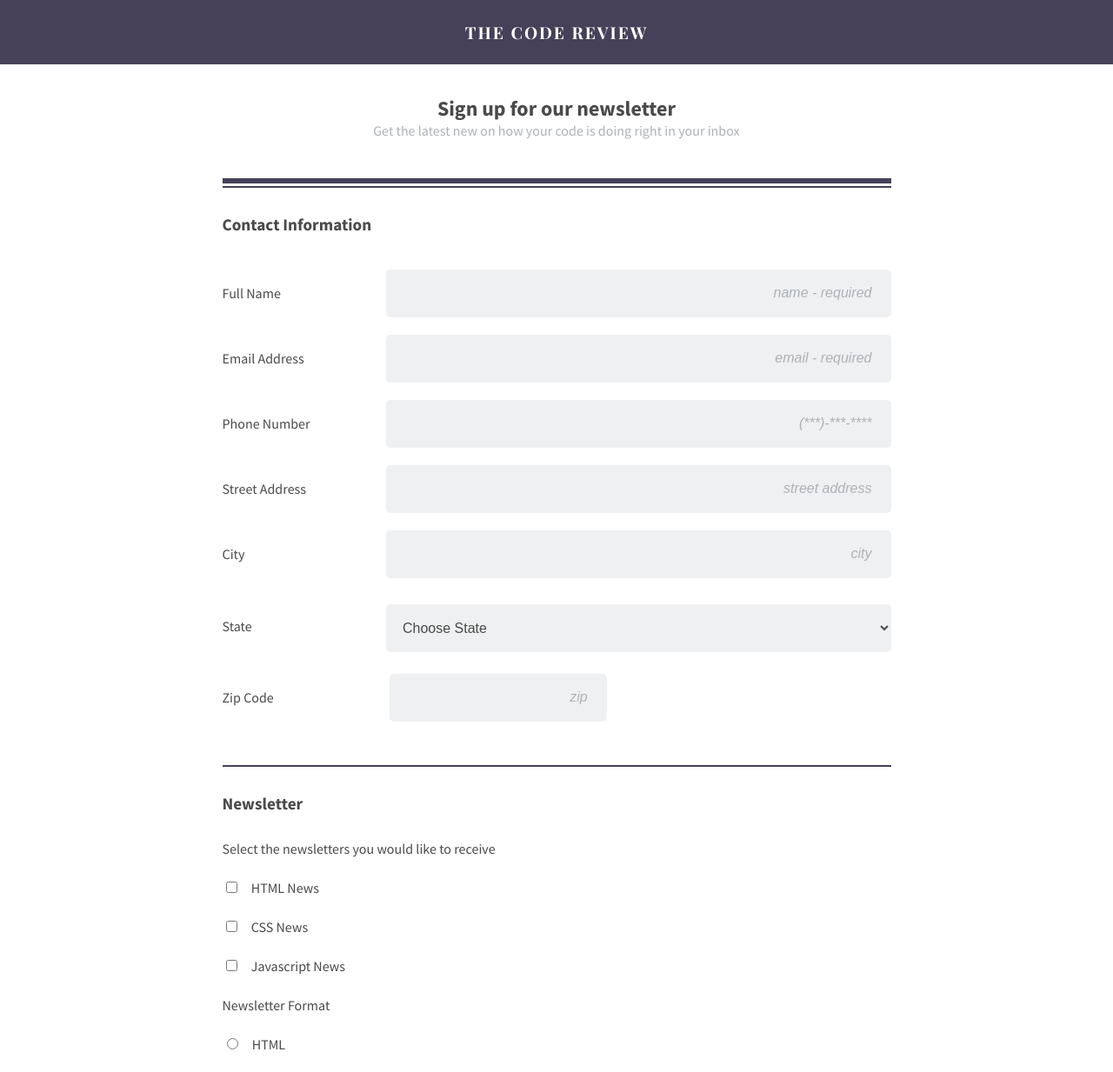
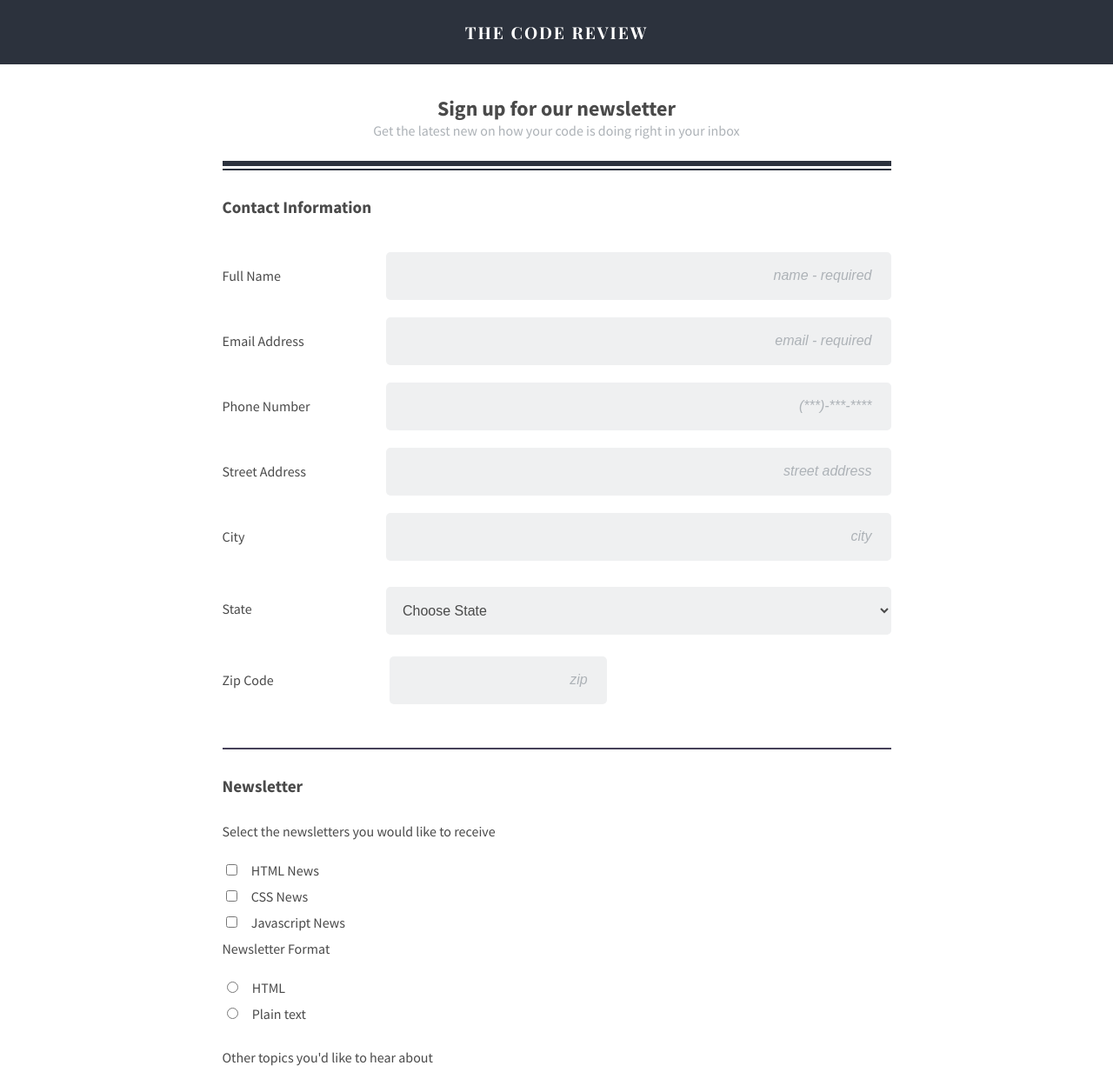
Before and after one commit to Sage-tech/project-3-registration, a plain HTML site: page index.html in a window 1280 px wide. Shown: the top 1233 px of the page at 87% size. Drawn offline with nearby package versions, Linux system fonts and the light colour scheme.

Commit message:
made some changes to css
changed the newsletter section

```diff
--- a/styles/styles.css
+++ b/styles/styles.css
@@ -1,6 +1,3 @@
-
-/* Global Style */
-
 * {
 	box-sizing: border-box;
   }
@@ -29,16 +26,16 @@
   /* Header Styles */
 
   .header-message {
-	border-bottom: 2px solid #464159;
+	border-bottom: 2px solid #2c323d;
   }
 
   hr {
-	border: 3.5px solid #464159;
+	border: 3.5px solid #2c323d;
 	margin: 45px 0 3px;
   }
 
   h1 {
-	background: #464159;
+	background: #2c323d;
 	margin: 0 0 35px;
 	padding: 24px;
 	font-family: 'Playfair Display', serif;
@@ -55,10 +52,7 @@
   p {
     color: #adb2b7;
     display: block;
-    margin-block-start: -20px;
-    margin-block-end: 1em;
-    margin-inline-start: 0px;
-    margin-inline-end: 0px;
+    margin: -20px;
 }
   /* FORM STYLES */
   /* Form Contact Info Styles */
@@ -153,9 +147,14 @@
 
   .newsletter-radio label,
   .newsletter-checkbox label {
+	margin-top: 100em;
 	margin-left: 10px;
+	margin-bottom: .5em;
   }
-
+  .newsletter-radio,
+  .newsletter-checkbox {
+    margin-bottom: 0em;
+  }
   textarea {
 	height: 180px;
 	resize: none;
@@ -171,7 +170,7 @@
   }
 
   button[type="submit"] {
-	background: #464159;
+	background: #28a18d;
 	padding: 20px 0;
 	width: 100%;
 	font-size: 1.4em;
```
